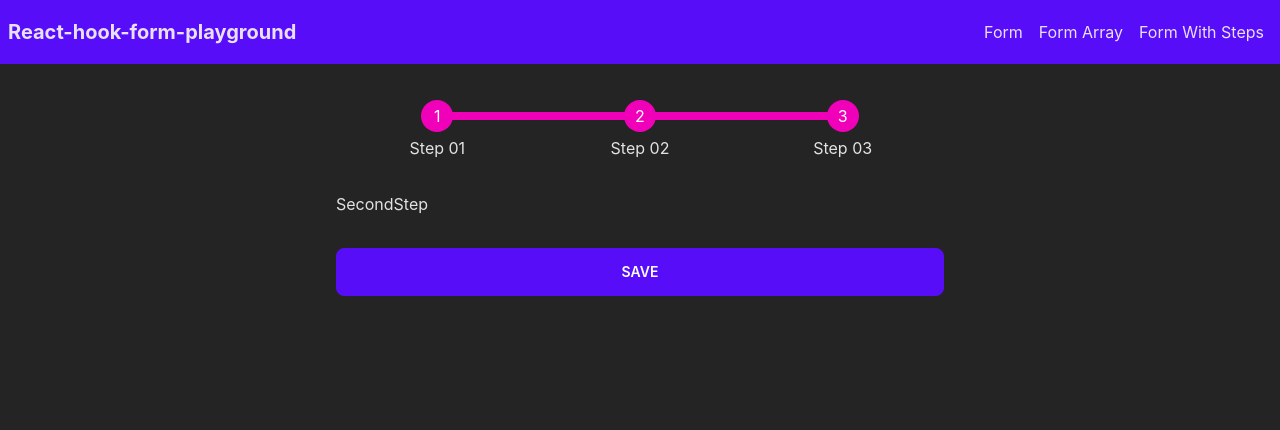
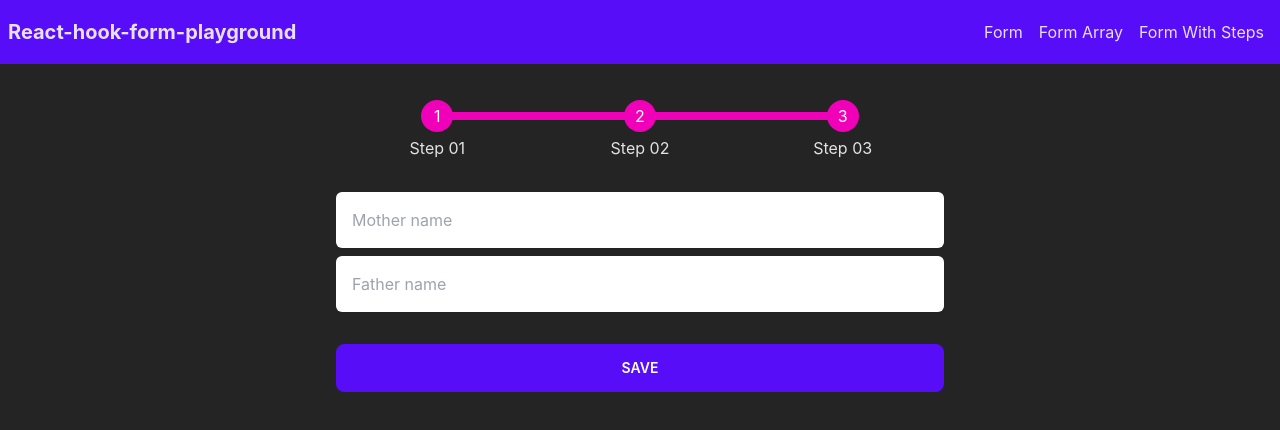
Before and after one commit to jmarc00s/react-hook-form-playground, a React (Vite) app: page /steps/second in a window 1280 px wide. Shown: the top 430 px of the page. Built offline with nearby package versions, Linux system fonts and the light colour scheme.

Commit message:
Create secondStep form

```diff
--- a/src/pages/FormWithSteps/components/SecondStep/index.tsx
+++ b/src/pages/FormWithSteps/components/SecondStep/index.tsx
@@ -1,5 +1,24 @@
 import React from 'react';
+import { useFormContext } from 'react-hook-form';
+import { Input } from '../../../../components/Input';
 
 export const SecondStep = () => {
-  return <div>SecondStep</div>;
+  const { register } = useFormContext();
+
+  return (
+    <section className="flex flex-col gap-2">
+      <Input
+        type="text"
+        id="motherName"
+        {...register('secondStep.motherName')}
+        placeholder="Mother name"
+      />
+      <Input
+        type="text"
+        id="fatherName"
+        {...register('secondStep.fatherName')}
+        placeholder="Father name"
+      />
+    </section>
+  );
 };
--- a/src/pages/FormWithSteps/index.tsx
+++ b/src/pages/FormWithSteps/index.tsx
@@ -33,6 +33,12 @@ type FormWithSteps = {
 export const FormWithStepsPage = () => {
   const { ...methods } = useForm<FormWithSteps>({
     mode: 'onChange',
+    defaultValues: {
+      firstStep: {
+        name: '',
+        age: 0,
+      },
+    },
   });
   const { isValid } = useFormState({ control: methods.control });
 
```
